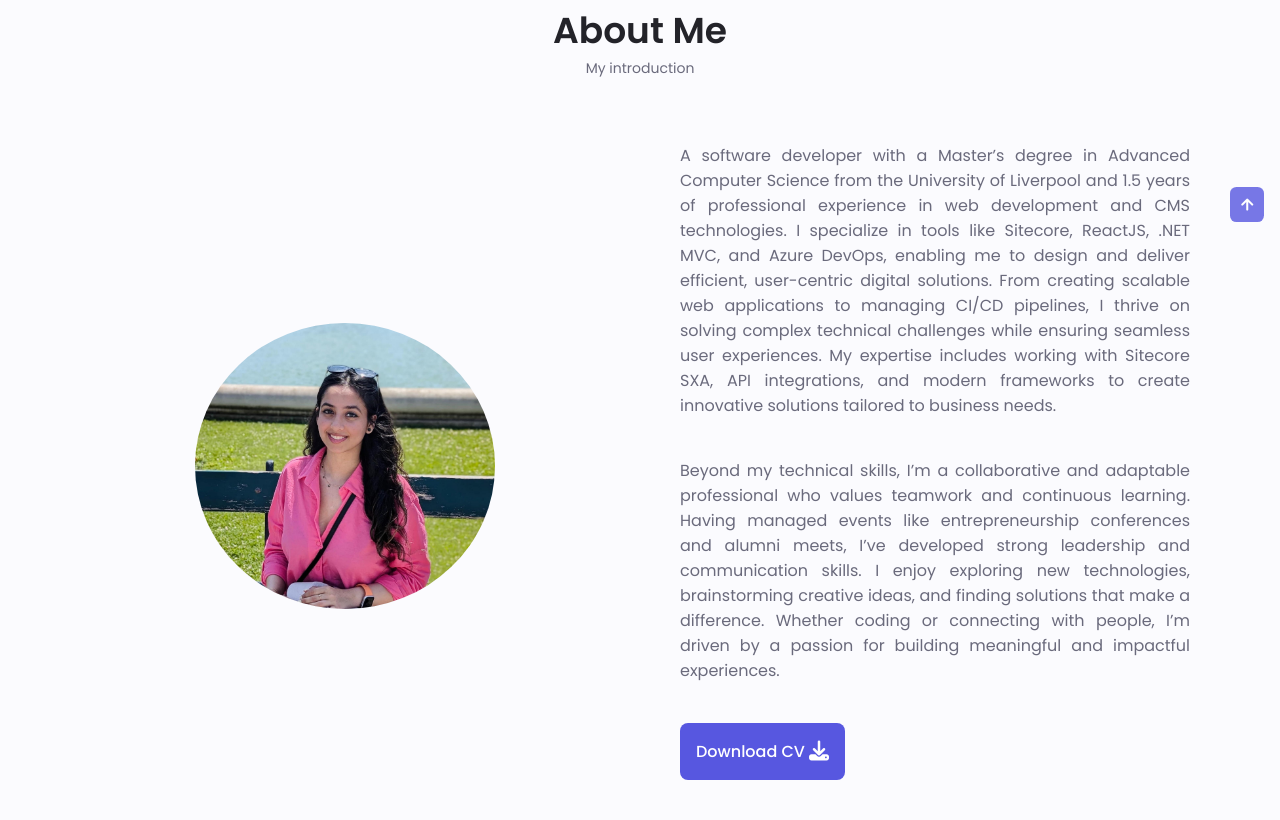
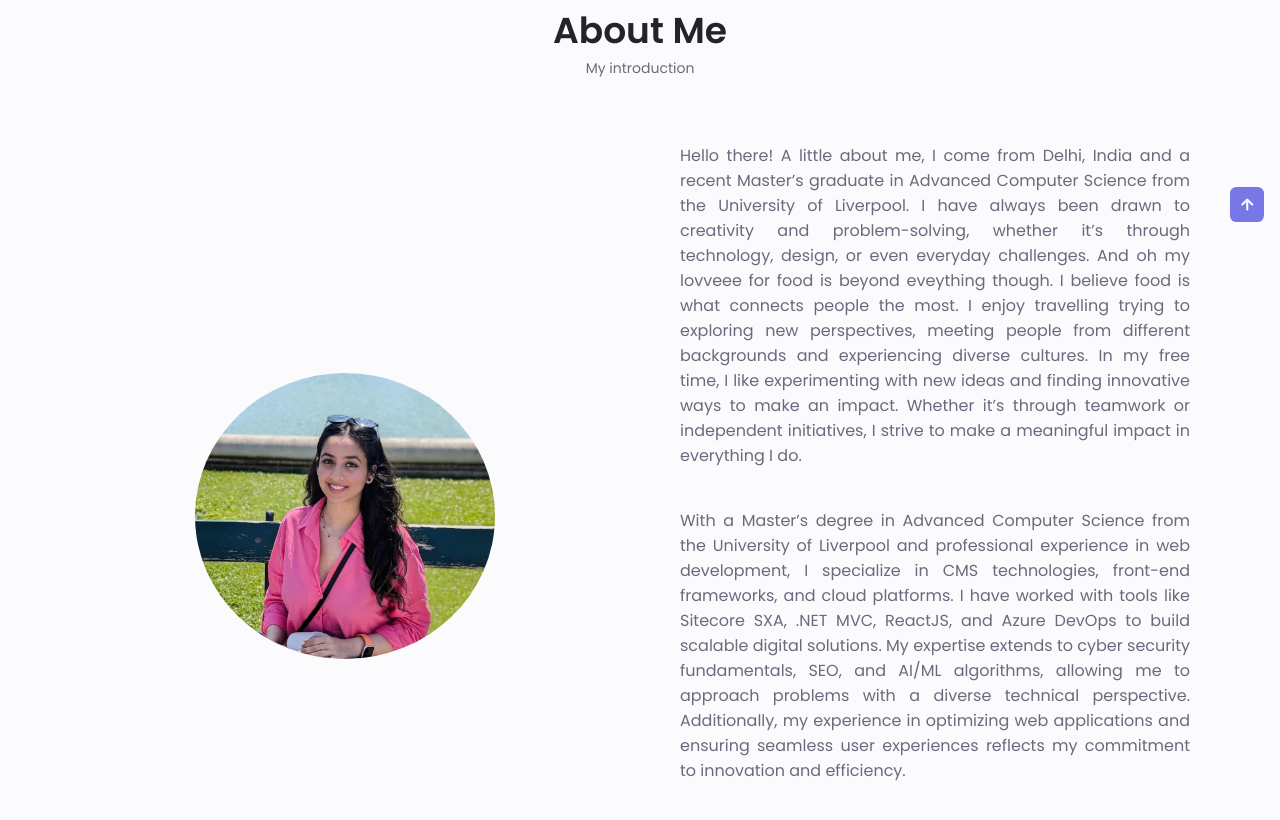
Before and after one commit to TaniishkaM/TaniishkaM.github.io, a plain HTML site: page index.html in a window 1280 px wide. Shown: the part 738-1558 px from the top of the page. Drawn offline with nearby package versions, Linux system fonts and the light colour scheme.

Commit message:
Update index.html

```diff
--- a/index.html
+++ b/index.html
@@ -142,16 +142,21 @@
                 <img src="assets/img/Image8.jfif" alt="" class="about__img" />
                 <div class="about__data">
                     <p class="about__description">
-                        A software developer with a Master’s degree in Advanced Computer Science from the University of Liverpool and 1.5 years of professional experience in web development and CMS technologies. I specialize in tools like Sitecore, ReactJS, .NET MVC, and Azure
-                        DevOps, enabling me to design and deliver efficient, user-centric digital solutions. From creating scalable web applications to managing CI/CD pipelines, I thrive on solving complex technical challenges while ensuring seamless
-                        user experiences. My expertise includes working with Sitecore SXA, API integrations, and modern frameworks to create innovative solutions tailored to business needs.
+                        Hello there! A little about me, I come from Delhi, India and a recent Master’s graduate in Advanced Computer Science from the University
+                        of Liverpool. I have always been drawn to creativity and problem-solving, whether it’s through technology, design, or even everyday
+                        challenges. And oh my lovveee for food is beyond eveything though. I believe food is what connects people the most. I enjoy travelling
+                        trying to exploring new perspectives, meeting people from different backgrounds and experiencing diverse cultures. In my free time,
+                        I like experimenting with new ideas and finding innovative ways to make an impact.  Whether it’s through teamwork or independent
+                        initiatives, I strive to make a meaningful impact in everything I do.
                     </p>
-                    <p class="about__description">Beyond my technical skills, I’m a collaborative and adaptable professional who values teamwork and continuous learning. Having managed events like entrepreneurship conferences and alumni meets, I’ve developed strong leadership and
-                        communication skills. I enjoy exploring new technologies, brainstorming creative ideas, and finding solutions that make a difference. Whether coding or connecting with people, I’m driven by a passion for building meaningful and
-                        impactful experiences.
+                    <p class="about__description">With a Master’s degree in Advanced Computer Science from the University of Liverpool and professional experience
+                        in web development, I specialize in CMS technologies, front-end frameworks, and cloud platforms. I have worked with tools like Sitecore
+                        SXA, .NET MVC, ReactJS, and Azure DevOps to build scalable digital solutions. My expertise extends to cyber security fundamentals, SEO,
+                        and AI/ML algorithms, allowing me to approach problems with a diverse technical perspective. Additionally, my experience in optimizing
+                        web applications and ensuring seamless user experiences reflects my commitment to innovation and efficiency.
                     </p>
                     <div class="about__buttons">
-                        <a download="" href="c:/Users/Tanishka/Desktop/New resume/Tannu/Tannu/assets/Tanishka_WebResume.pdf" class="button button--flex">
+                        <a download="" href="assets/Tanishka_WebResume.pdf" class="button button--flex">
                 Download CV<i class="fas fa-download button__icon"></i>
               </a>
                     </div>
```
